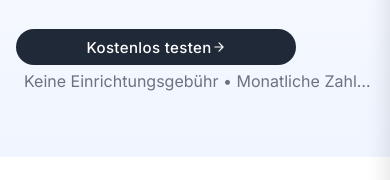
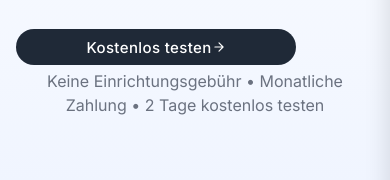
Before and after one commit to stoiccapital/fahrly, a plain HTML site: page index.html in a window 390 px wide. Shown: the part 335-515 px from the top of the page. Drawn offline with Linux system fonts and the light colour scheme.

Commit message:
Optimize text for mobile: remove nowrap from signup note, add mobile-friendly styling, replace inline styles with class for pricing note

```diff
--- a/css/hero.css
+++ b/css/hero.css
@@ -172,9 +172,18 @@
   font-size: 0.875rem;
   color: var(--text-secondary);
   padding-left: var(--spacing-sm);
-  white-space: nowrap;
-  overflow: hidden;
-  text-overflow: ellipsis;
+  line-height: 1.4;
+}
+
+/* Mobile optimization for signup note */
+@media (max-width: 480px) {
+  .signup-note {
+    font-size: 0.8125rem;
+    padding-left: 0;
+    text-align: center;
+    white-space: normal;
+    word-wrap: break-word;
+  }
 }
 
 /* Hero CTA Button - Wider and Slimmer */
--- a/index.html
+++ b/index.html
@@ -199,7 +199,7 @@ Professionelle Flottenmanagement Software für Mietwagen Unternehmer in Deutschl
     <section class="section" id="pricing">
         <div class="container">
             <h2 class="section-title">Preise</h2>
-            <p style="text-align: center; margin-bottom: 3rem; font-size: 1.125rem; color: #6b7280;">
+            <p class="pricing-note">
                 Keine Einrichtungsgebühr • Monatliche Zahlung • 2 Tage kostenlos testen
             </p>
             <div class="pricing-grid">
```
